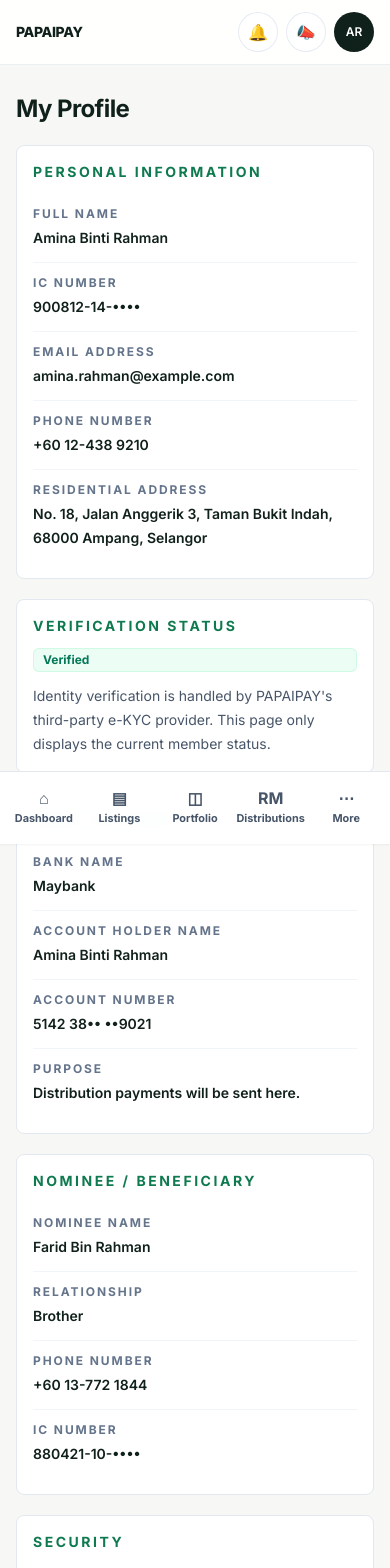
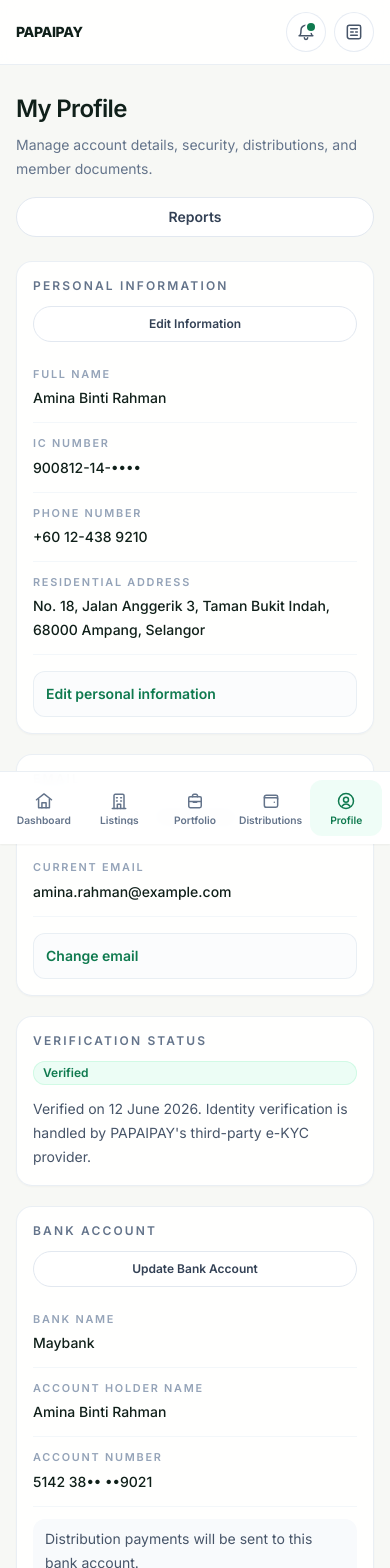
Before and after one commit to Neugens-Solution/papaipay-member-platform, a Next.js app: page /member/profile in a window 390 px wide. Shown: the top 1568 px of the page. Built offline with nearby package versions, Linux system fonts and the light colour scheme.

Commit message:
Refine mobile navigation and profile UI

```diff
--- a/app/member/profile/page.tsx
+++ b/app/member/profile/page.tsx
@@ -1,20 +1,24 @@
+import Link from "next/link";
 import type { ReactNode } from "react";
 
 import { memberProfileDetails } from "@/lib/memberMockData";
 
 function InfoRow({ label, value }: { label: string; value: string }) {
   return (
-    <div className="border-b border-slate-100 py-3 last:border-b-0 sm:grid sm:grid-cols-[220px_1fr] sm:gap-4">
-      <dt className="text-xs font-bold uppercase tracking-[0.16em] text-slate-500">{label}</dt>
-      <dd className="mt-1 text-sm font-semibold leading-6 text-papaipay-ink sm:mt-0">{value}</dd>
+    <div className="border-b border-slate-100/80 py-3 last:border-b-0 sm:grid sm:grid-cols-[210px_1fr] sm:gap-4">
+      <dt className="text-[0.68rem] font-semibold uppercase tracking-[0.16em] text-slate-400">{label}</dt>
+      <dd className="mt-1 text-sm font-medium leading-6 text-papaipay-ink sm:mt-0">{value}</dd>
     </div>
   );
 }
 
-function Section({ title, children }: { title: string; children: ReactNode }) {
+function Section({ title, action, children }: { title: string; action?: ReactNode; children: ReactNode }) {
   return (
-    <section className="rounded-lg border border-slate-200 bg-white px-4 py-4 sm:px-5">
-      <h2 className="text-sm font-bold uppercase tracking-[0.18em] text-papaipay-green">{title}</h2>
+    <section className="rounded-2xl border border-slate-200/70 bg-white/90 px-4 py-4 shadow-[0_1px_2px_rgba(15,23,42,0.03)] sm:px-5 sm:py-5">
+      <div className="flex flex-col gap-3 sm:flex-row sm:items-center sm:justify-between">
+        <h2 className="text-xs font-semibold uppercase tracking-[0.18em] text-slate-500">{title}</h2>
+        {action}
+      </div>
       <dl className="mt-3">{children}</dl>
     </section>
   );
@@ -22,16 +26,45 @@ function Section({ title, children }: { title: string; children: ReactNode }) {
 
 function StatusBadge({ status }: { status: string }) {
   return (
-    <span className="inline-flex rounded-md bg-emerald-50 px-2.5 py-1 text-xs font-bold text-emerald-700 ring-1 ring-inset ring-emerald-100">
+    <span className="inline-flex rounded-full bg-emerald-50 px-2.5 py-1 text-xs font-semibold text-papaipay-green ring-1 ring-inset ring-emerald-100">
       {status}
     </span>
   );
 }
 
+function ActionButton({ children }: { children: ReactNode }) {
+  return (
+    <button type="button" className="inline-flex min-h-9 items-center justify-center rounded-full border border-slate-200 bg-white px-3 py-1.5 text-xs font-semibold text-slate-700 transition hover:border-papaipay-green/30 hover:bg-emerald-50/60 hover:text-papaipay-green">
+      {children}
+    </button>
+  );
+}
+
+function Field({ label, value = "" }: { label: string; value?: string }) {
+  return (
+    <label className="block">
+      <span className="text-xs font-semibold text-slate-500">{label}</span>
+      <input className="mt-1 h-10 w-full rounded-lg border border-slate-200 bg-white px-3 text-sm text-papaipay-ink outline-none transition placeholder:text-slate-400 focus:border-papaipay-green/50 focus:ring-2 focus:ring-papaipay-green/10" defaultValue={value} placeholder={label} />
+    </label>
+  );
+}
+
+function PlaceholderFlow({ summary, note, children }: { summary: string; note: string; children: ReactNode }) {
+  return (
+    <details className="mt-4 rounded-xl border border-slate-200/70 bg-slate-50/60 p-3">
+      <summary className="cursor-pointer list-none text-sm font-semibold text-papaipay-green">{summary}</summary>
+      <div className="mt-4 grid gap-3 sm:grid-cols-2">
+        {children}
+      </div>
+      <p className="mt-3 text-xs leading-5 text-slate-500">{note}</p>
+    </details>
+  );
+}
+
 function PreferenceToggle({ label, enabled }: { label: string; enabled: boolean }) {
   return (
-    <div className="flex items-center justify-between gap-4 border-b border-slate-100 py-3 last:border-b-0">
-      <span className="text-sm font-semibold text-papaipay-ink">{label}</span>
+    <div className="flex items-center justify-between gap-4 border-b border-slate-100/80 py-3 last:border-b-0">
+      <span className="text-sm font-medium text-papaipay-ink">{label}</span>
       <span
         aria-label={`${label} ${enabled ? "enabled" : "disabled"}`}
         className={`relative inline-flex h-6 w-11 rounded-full transition ${enabled ? "bg-papaipay-green" : "bg-slate-300"}`}
@@ -46,50 +79,84 @@ export default function MemberProfilePage() {
   const profile = memberProfileDetails;
 
   return (
-    <div className="mx-auto max-w-4xl space-y-5">
-      <header>
-        <h1 className="text-2xl font-bold tracking-tight text-papaipay-ink sm:text-[1.7rem]">My Profile</h1>
+    <div className="mx-auto max-w-4xl space-y-6">
+      <header className="flex flex-col gap-4 sm:flex-row sm:items-end sm:justify-between">
+        <div>
+          <h1 className="text-2xl font-semibold tracking-[-0.03em] text-papaipay-ink sm:text-3xl">My Profile</h1>
+          <p className="mt-2 text-sm leading-6 text-slate-500">Manage account details, security, distributions, and member documents.</p>
+        </div>
+        <Link href="/member/reports" className="inline-flex min-h-10 items-center justify-center rounded-full border border-slate-200 bg-white px-4 text-sm font-semibold text-slate-700 transition hover:border-papaipay-green/30 hover:bg-emerald-50/60 hover:text-papaipay-green">
+          Reports
+        </Link>
       </header>
 
       <div className="grid gap-5">
-        <Section title="Personal Information">
+        <Section title="Personal Information" action={<ActionButton>Edit Information</ActionButton>}>
           <InfoRow label="Full Name" value={profile.personal.fullName} />
           <InfoRow label="IC Number" value={profile.personal.icNumberMasked} />
-          <InfoRow label="Email Address" value={profile.personal.email} />
           <InfoRow label="Phone Number" value={profile.personal.phone} />
           <InfoRow label="Residential Address" value={profile.personal.address} />
+          <PlaceholderFlow summary="Edit personal information" note="Frontend placeholder only. Submitted changes will require verification before being applied.">
+            <Field label="Full name" value={profile.personal.fullName} />
+            <Field label="Phone number" value={profile.personal.phone} />
+            <Field label="Residential address" value={profile.personal.address} />
+          </PlaceholderFlow>
         </Section>
 
-        <section className="rounded-lg border border-slate-200 bg-white px-4 py-4 sm:px-5">
+        <Section title="Email" action={<ActionButton>Change Email</ActionButton>}>
+          <InfoRow label="Current Email" value={profile.personal.email} />
+          <PlaceholderFlow summary="Change email" note="A one-time confirmation code placeholder will be sent before the email is changed.">
+            <Field label="Current email" value={profile.personal.email} />
+            <Field label="New email" />
+          </PlaceholderFlow>
+        </Section>
+
+        <section className="rounded-2xl border border-slate-200/70 bg-white/90 px-4 py-4 shadow-[0_1px_2px_rgba(15,23,42,0.03)] sm:px-5 sm:py-5">
           <div className="flex flex-col gap-3 sm:flex-row sm:items-center sm:justify-between">
-            <h2 className="text-sm font-bold uppercase tracking-[0.18em] text-papaipay-green">Verification Status</h2>
+            <h2 className="text-xs font-semibold uppercase tracking-[0.18em] text-slate-500">Verification Status</h2>
             <StatusBadge status={profile.verification.status} />
           </div>
-          <p className="mt-3 text-sm leading-6 text-slate-600">Identity verification is handled by PAPAIPAY&apos;s third-party e-KYC provider. This page only displays the current member status.</p>
+          <p className="mt-3 text-sm leading-6 text-slate-600">Verified on {profile.verification.verifiedDate}. Identity verification is handled by PAPAIPAY&apos;s third-party e-KYC provider.</p>
         </section>
 
-        <Section title="Bank Account">
+        <Section title="Bank Account" action={<ActionButton>Update Bank Account</ActionButton>}>
           <InfoRow label="Bank Name" value={profile.bank.bankName} />
           <InfoRow label="Account Holder Name" value={profile.bank.accountHolderName} />
           <InfoRow label="Account Number" value={profile.bank.accountNumber} />
-          <InfoRow label="Purpose" value="Distribution payments will be sent here." />
+          <p className="mt-3 rounded-xl bg-slate-50 px-3 py-2 text-sm leading-6 text-slate-600">Distribution payments will be sent to this bank account.</p>
+          <PlaceholderFlow summary="Update bank account" note="Frontend placeholder only. Bank account changes will require member verification.">
+            <Field label="Bank name" value={profile.bank.bankName} />
+            <Field label="Account holder name" value={profile.bank.accountHolderName} />
+            <Field label="Account number" />
+          </PlaceholderFlow>
         </Section>
 
-        <Section title="Nominee / Beneficiary">
+        <Section title="Nominee / Beneficiary" action={<ActionButton>Edit Nominee</ActionButton>}>
           <InfoRow label="Nominee Name" value={profile.nominee.name} />
           <InfoRow label="Relationship" value={profile.nominee.relationship} />
           <InfoRow label="Phone Number" value={profile.nominee.phone} />
           <InfoRow label="IC Number" value={profile.nominee.icNumberMasked} />
+          <PlaceholderFlow summary="Edit nominee details" note="Frontend placeholder only. Nominee changes may require supporting verification.">
+            <Field label="Nominee name" value={profile.nominee.name} />
+            <Field label="Relationship" value={profile.nominee.relationship} />
+            <Field label="Phone number" value={profile.nominee.phone} />
+            <Field label="IC number" />
+          </PlaceholderFlow>
         </Section>
 
-        <Section title="Security">
+        <Section title="Security" action={<ActionButton>Change Password</ActionButton>}>
           <InfoRow label="Password Status" value={profile.security.passwordStatus} />
           <InfoRow label="Last Login" value={profile.security.lastLogin} />
           <InfoRow label="Two-Factor Authentication" value="Coming Soon" />
+          <PlaceholderFlow summary="Change password" note="Frontend placeholder only. Password validation and confirmation will be connected later.">
+            <Field label="Current password" />
+            <Field label="New password" />
+            <Field label="Confirm new password" />
+          </PlaceholderFlow>
         </Section>
 
-        <section className="rounded-lg border border-slate-200 bg-white px-4 py-4 sm:px-5">
-          <h2 className="text-sm font-bold uppercase tracking-[0.18em] text-papaipay-green">Communication Preferences</h2>
+        <section className="rounded-2xl border border-slate-200/70 bg-white/90 px-4 py-4 shadow-[0_1px_2px_rgba(15,23,42,0.03)] sm:px-5 sm:py-5">
+          <h2 className="text-xs font-semibold uppercase tracking-[0.18em] text-slate-500">Communication Preferences</h2>
           <div className="mt-3">
             {profile.communicationPreferences.map((preference) => (
               <PreferenceToggle key={preference.label} label={preference.label} enabled={preference.enabled} />
--- a/components/member/MemberShell.tsx
+++ b/components/member/MemberShell.tsx
@@ -1,4 +1,8 @@
+"use client";
+
 import Link from "next/link";
+import { usePathname } from "next/navigation";
+import type { SVGProps } from "react";
 
 const navItems = [
   ["Dashboard", "/member/dashboard"],
@@ -9,14 +13,24 @@ const navItems = [
 ];
 
 const bottomNavItems = [
-  ["Dashboard", "/member/dashboard", "⌂"],
-  ["Listings", "/member/opportunities", "▤"],
-  ["Portfolio", "/member/portfolio", "◫"],
-  ["Distributions", "/member/distributions", "RM"],
-];
+  ["Dashboard", "/member/dashboard", HomeIcon],
+  ["Listings", "/member/opportunities", BuildingIcon],
+  ["Portfolio", "/member/portfolio", BriefcaseIcon],
+  ["Distributions", "/member/distributions", WalletIcon],
+  ["Profile", "/member/profile", UserCircleIcon],
+] as const;
 
+function isActivePath(pathname: string, href: string) {
+  return pathname === href || pathname.startsWith(`${href}/`);
+}
+
+function iconClass(active: boolean) {
+  return active ? "text-papaipay-green" : "text-slate-500";
+}
 
 export function MemberShell({ children }: { children: React.ReactNode }) {
+  const pathname = usePathname();
+
   return (
     <div className="min-h-screen bg-[#f7f8f5] text-papaipay-ink">
       <div className="lg:flex lg:h-screen lg:overflow-hidden">
@@ -28,11 +42,19 @@ export function MemberShell({ children }: { children: React.ReactNode }) {
             </Link>
           </div>
           <nav className="space-y-1.5 px-3 pb-6">
-            {navItems.map(([label, href]) => (
-              <Link key={label} href={href} className="block rounded-lg px-3 py-2.5 text-[0.86rem] font-medium text-slate-500 transition hover:bg-slate-50 hover:text-papaipay-green">
-                {label}
-              </Link>
-            ))}
+            {navItems.map(([label, href]) => {
+              const active = isActivePath(pathname, href);
+
+              return (
+                <Link
+                  key={label}
+                  href={href}
+                  className={`block rounded-lg px-3 py-2.5 text-[0.86rem] font-medium transition ${active ? "bg-emerald-50/80 text-papaipay-green" : "text-slate-500 hover:bg-slate-50 hover:text-papaipay-green"}`}
+                >
+                  {label}
+                </Link>
+              );
+            })}
           </nav>
         </aside>
         <div className="min-w-0 flex-1 lg:h-screen lg:overflow-y-auto">
@@ -42,9 +64,9 @@ export function MemberShell({ children }: { children: React.ReactNode }) {
                 <p className="text-sm font-extrabold tracking-tight text-papaipay-ink">PAPAIPAY</p>
               </Link>
               <div className="ml-auto flex items-center gap-2">
-                <Link href="/member/notifications" aria-label="Notifications" className="grid min-h-10 min-w-10 place-items-center rounded-full border border-slate-200/80 bg-white text-base text-slate-600 transition hover:border-papaipay-green/30 hover:text-papaipay-green">🔔</Link>
-                <Link href="/member/announcements" aria-label="Announcements" className="grid min-h-10 min-w-10 place-items-center rounded-full border border-slate-200/80 bg-white text-base text-slate-600 transition hover:border-papaipay-green/30 hover:text-papaipay-green">📣</Link>
-                <details className="group relative">
+                <HeaderIconLink href="/member/notifications" label="Notifications" icon={BellIcon} hasUnread />
+                <HeaderIconLink href="/member/announcements" label="Announcements" icon={NewspaperIcon} />
+                <details className="group relative hidden lg:block">
                   <summary aria-label="Profile menu" className="grid min-h-10 min-w-10 cursor-pointer list-none place-items-center rounded-full bg-papaipay-ink text-xs font-semibold text-white transition hover:bg-papaipay-green">AR</summary>
                   <div className="absolute right-0 mt-2 w-56 rounded-lg border border-slate-200 bg-white p-2 shadow-sm">
                     <Link href="/member/profile" className="block rounded-md px-3 py-2.5 text-sm font-semibold text-slate-600 hover:bg-slate-50 hover:text-papaipay-green">
@@ -61,21 +83,68 @@ export function MemberShell({ children }: { children: React.ReactNode }) {
           <main className="px-4 py-7 pb-24 sm:px-6 lg:px-10 lg:py-10 lg:pb-10">{children}</main>
         </div>
       </div>
-      <nav className="fixed inset-x-0 bottom-0 z-30 border-t border-slate-200 bg-white/95 px-2 pb-[env(safe-area-inset-bottom)] shadow-sm backdrop-blur lg:hidden">
+      <nav className="fixed inset-x-0 bottom-0 z-30 border-t border-slate-200/70 bg-white/95 px-2 pb-[env(safe-area-inset-bottom)] shadow-sm backdrop-blur lg:hidden">
         <div className="grid grid-cols-5 gap-1 py-2">
-          {bottomNavItems.map(([label, href, icon]) => (
-            <Link key={label} href={href} className="flex min-h-14 flex-col items-center justify-center rounded-md px-1 text-[0.68rem] font-bold text-slate-600 hover:bg-slate-50 hover:text-papaipay-green">
-              <span className="text-base leading-none">{icon}</span><span className="mt-1">{label}</span>
-            </Link>
-          ))}
-          <details className="relative">
-            <summary className="flex min-h-14 cursor-pointer list-none flex-col items-center justify-center rounded-md px-1 text-[0.68rem] font-bold text-slate-600 hover:bg-slate-50 hover:text-papaipay-green"><span className="text-base leading-none">⋯</span><span className="mt-1">More</span></summary>
-            <div className="absolute bottom-16 right-0 w-44 rounded-lg border border-slate-200 bg-white p-2 shadow-sm">
-              <Link href="/member/reports" className="block rounded-md px-3 py-3 text-sm font-semibold text-slate-600 hover:bg-slate-50">Reports</Link>
-            </div>
-          </details>
+          {bottomNavItems.map(([label, href, Icon]) => {
+            const active = isActivePath(pathname, href);
+
+            return (
+              <Link
+                key={label}
+                href={href}
+                aria-current={active ? "page" : undefined}
+                className={`flex min-h-14 min-w-0 flex-col items-center justify-center rounded-xl px-1 text-[0.64rem] font-semibold transition ${active ? "bg-emerald-50/80 text-papaipay-green" : "text-slate-500 hover:bg-slate-50 hover:text-papaipay-green"}`}
+              >
+                <Icon className={`h-5 w-5 ${iconClass(active)}`} />
+                <span className="mt-1 truncate leading-none">{label}</span>
+              </Link>
+            );
+          })}
         </div>
       </nav>
     </div>
   );
 }
+
+function HeaderIconLink({ href, label, icon: Icon, hasUnread = false }: { href: string; label: string; icon: IconComponent; hasUnread?: boolean }) {
+  return (
+    <Link href={href} aria-label={label} className="relative grid min-h-10 min-w-10 place-items-center rounded-full border border-slate-200/80 bg-white text-slate-600 transition hover:border-papaipay-green/30 hover:bg-slate-50 hover:text-papaipay-green">
+      <Icon className="h-5 w-5" />
+      {hasUnread ? <span className="absolute right-2.5 top-2.5 h-2 w-2 rounded-full bg-papaipay-green ring-2 ring-white" /> : null}
+    </Link>
+  );
+}
+
+type IconComponent = (props: SVGProps<SVGSVGElement>) => JSX.Element;
+
+function IconBase({ children, ...props }: SVGProps<SVGSVGElement>) {
+  return <svg viewBox="0 0 24 24" fill="none" stroke="currentColor" strokeWidth="1.8" strokeLinecap="round" strokeLinejoin="round" aria-hidden="true" {...props}>{children}</svg>;
+}
+
+function HomeIcon(props: SVGProps<SVGSVGElement>) {
+  return <IconBase {...props}><path d="m3 10.5 9-7 9 7" /><path d="M5.5 9.5V20h13V9.5" /><path d="M9.5 20v-6h5v6" /></IconBase>;
+}
+
+function BuildingIcon(props: SVGProps<SVGSVGElement>) {
+  return <IconBase {...props}><path d="M4 21h16" /><path d="M6 21V5.5A1.5 1.5 0 0 1 7.5 4h9A1.5 1.5 0 0 1 18 5.5V21" /><path d="M9 8h1" /><path d="M14 8h1" /><path d="M9 12h1" /><path d="M14 12h1" /><path d="M10 21v-5h4v5" /></IconBase>;
+}
+
+function BriefcaseIcon(props: SVGProps<SVGSVGElement>) {
+  return <IconBase {...props}><path d="M9 7V5.8A1.8 1.8 0 0 1 10.8 4h2.4A1.8 1.8 0 0 1 15 5.8V7" /><path d="M4.5 8.5A1.5 1.5 0 0 1 6 7h12a1.5 1.5 0 0 1 1.5 1.5V18A2 2 0 0 1 17.5 20h-11a2 2 0 0 1-2-2Z" /><path d="M4.5 12.5h15" /><path d="M10 13.5h4" /></IconBase>;
+}
+
+function WalletIcon(props: SVGProps<SVGSVGElement>) {
+  return <IconBase {...props}><path d="M4 7.5A2.5 2.5 0 0 1 6.5 5H18a2 2 0 0 1 2 2v10.5a2 2 0 0 1-2 2H6.5A2.5 2.5 0 0 1 4 17Z" /><path d="M4 8h14.5A1.5 1.5 0 0 1 20 9.5" /><path d="M16 13.5h.01" /></IconBase>;
+}
+
+function UserCircleIcon(props: SVGProps<SVGSVGElement>) {
+  return <IconBase {...props}><circle cx="12" cy="12" r="9" /><path d="M9 10.5a3 3 0 1 0 6 0 3 3 0 0 0-6 0" /><path d="M7.5 18a5.5 5.5 0 0 1 9 0" /></IconBase>;
+}
+
+function BellIcon(props: SVGProps<SVGSVGElement>) {
+  return <IconBase {...props}><path d="M18 9.8A6 6 0 0 0 6 9.8c0 6-2.2 6.7-2.2 6.7h16.4S18 15.8 18 9.8" /><path d="M10 19a2 2 0 0 0 4 0" /></IconBase>;
+}
+
+function NewspaperIcon(props: SVGProps<SVGSVGElement>) {
+  return <IconBase {...props}><path d="M4 6.5A2.5 2.5 0 0 1 6.5 4H18a2 2 0 0 1 2 2v12a2 2 0 0 1-2 2H6.5A2.5 2.5 0 0 1 4 17.5Z" /><path d="M8 8h8" /><path d="M8 12h3" /><path d="M14 12h2" /><path d="M8 16h8" /></IconBase>;
+}
--- a/lib/memberMockData.ts
+++ b/lib/memberMockData.ts
@@ -51,6 +51,7 @@ export const memberProfileDetails = {
   },
   verification: {
     status: "Verified",
+    verifiedDate: "12 June 2026",
   },
   bank: {
     bankName: "Maybank",
```
